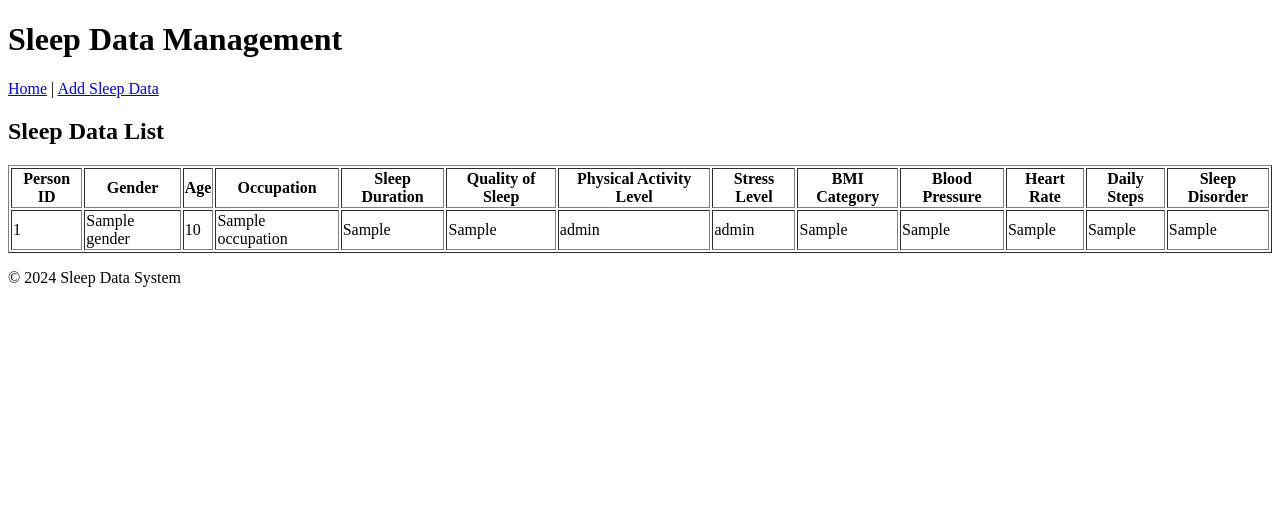
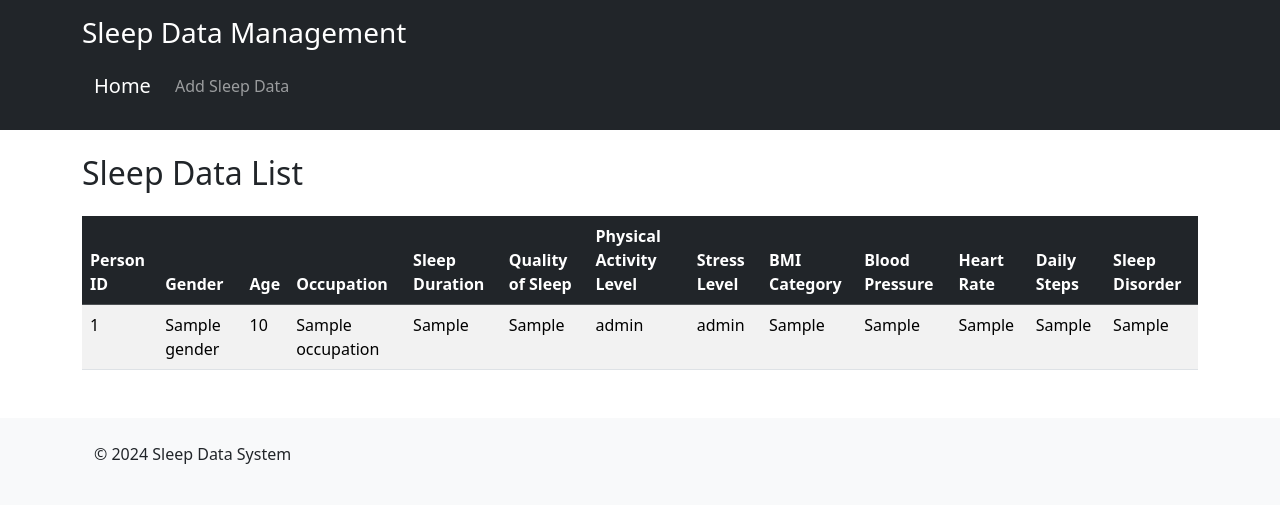
Before and after one commit to netprtony/BigDataProject, a Flask app: page / in a window 1280 px wide. Shown: the top 505 px of the page. Run offline with Flask 3, Linux system fonts and the light colour scheme; a database or web service that is not in the repository returns one stand-in record (values such as "Sample title").

Commit message:
add boostrap

```diff
--- a/templates/layout.html
+++ b/templates/layout.html
@@ -4,24 +4,44 @@
     <meta charset="UTF-8">
     <meta name="viewport" content="width=device-width, initial-scale=1.0">
     <title>{% block title %}My Application{% endblock %}</title>
+    <!-- Thêm Bootstrap CSS từ CDN -->
+    <link href="https://cdn.jsdelivr.net/npm/bootstrap@5.3.0-alpha1/dist/css/bootstrap.min.css" rel="stylesheet">
 </head>
 <body>
-    <header>
-        <h1>Sleep Data Management</h1>
-        <nav>
-            <a href="/">Home</a> |
-            <a href="/add">Add Sleep Data</a>
-        </nav>
+    <header class="bg-dark text-white p-3">
+        <div class="container">
+            <h1 class="h3">Sleep Data Management</h1>
+            <nav class="navbar navbar-expand-lg navbar-dark">
+                <div class="container-fluid">
+                    <a class="navbar-brand" href="/">Home</a>
+                    <button class="navbar-toggler" type="button" data-bs-toggle="collapse" data-bs-target="#navbarNav" aria-controls="navbarNav" aria-expanded="false" aria-label="Toggle navigation">
+                        <span class="navbar-toggler-icon"></span>
+                    </button>
+                    <div class="collapse navbar-collapse" id="navbarNav">
+                        <ul class="navbar-nav">
+                            <li class="nav-item">
+                                <a class="nav-link" href="/add">Add Sleep Data</a>
+                            </li>
+                        </ul>
+                    </div>
+                </div>
+            </nav>
+        </div>
     </header>
 
-    <main>
+    <main class="container mt-4">
         {% block content %}
         <!-- Nội dung sẽ được chèn ở đây -->
         {% endblock %}
     </main>
 
-    <footer>
-        <p>&copy; 2024 Sleep Data System</p>
+    <footer class="bg-light text-center text-lg-start mt-5">
+        <div class="container p-4">
+            <p>&copy; 2024 Sleep Data System</p>
+        </div>
     </footer>
+
+    <!-- Thêm Bootstrap JS từ CDN -->
+    <script src="https://cdn.jsdelivr.net/npm/bootstrap@5.3.0-alpha1/dist/js/bootstrap.bundle.min.js"></script>
 </body>
 </html>
--- a/templates/sleep_list.html
+++ b/templates/sleep_list.html
@@ -5,9 +5,9 @@ Sleep Data List
 {% endblock %}
 
 {% block content %}
-<h2>Sleep Data List</h2>
-<table border="1">
-    <thead>
+<h2 class="mb-4">Sleep Data List</h2>
+<table class="table table-striped table-hover">
+    <thead class="table-dark">
         <tr>
             <th>Person ID</th>
             <th>Gender</th>
```
